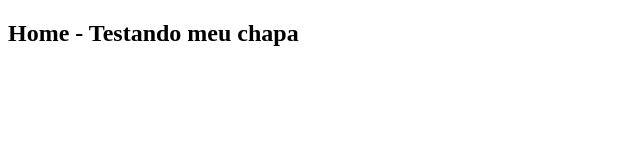
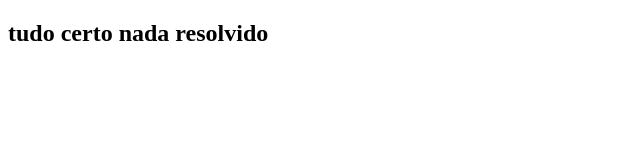
Before and after one commit to Eitalasquera/totallfaucets, a Next.js app: page / in a window 1280 px wide. Shown: the top 160 px of the page, without its empty margins (0-640 px from the left). Built offline with nearby package versions, Linux system fonts and the light colour scheme.

Commit message:
agora ta indo

```diff
--- a/pages/index.js
+++ b/pages/index.js
@@ -2,7 +2,7 @@ import { useState } from 'react';
 function Home(){
     return (<div>
                 <div>
-                    <h2>Home - Testando meu chapa</h2>
+                    <h2>tudo certo nada resolvido</h2>
                 </div>
             </div>)
 
```
